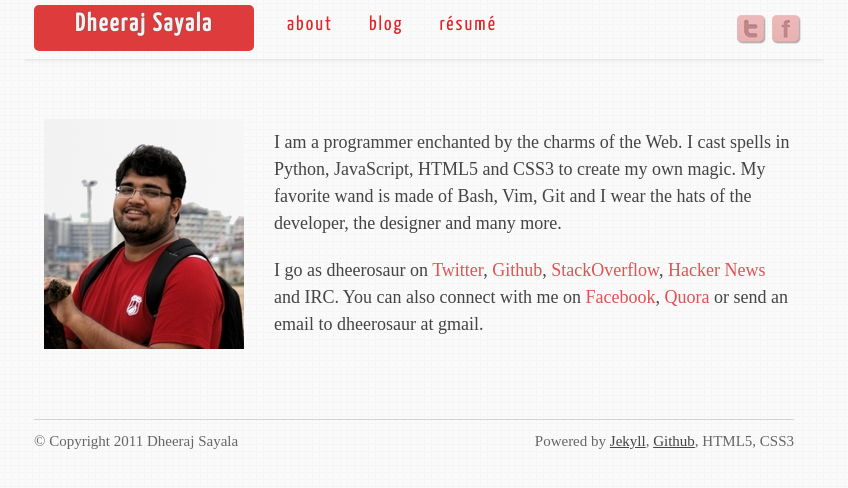
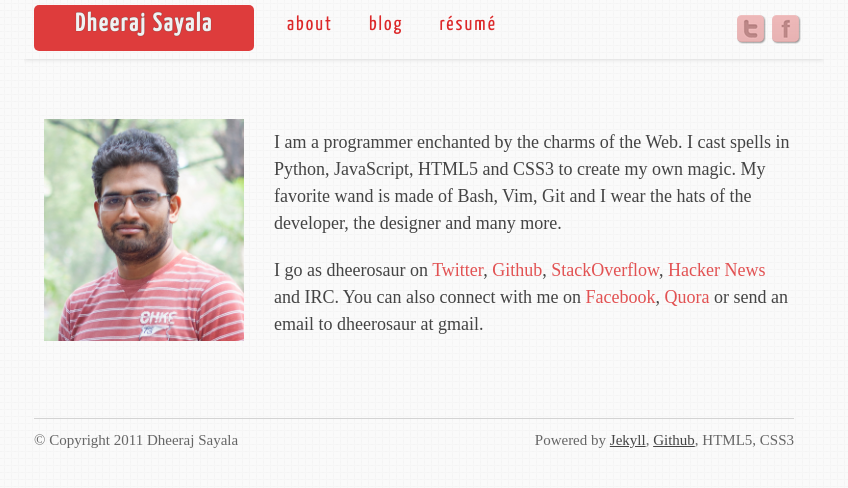
Before and after one commit to dheerosaur/dheerosaur.github.com, a Jekyll site: the page built from index.html, in a window 1280 px wide. Shown: the top 488 px of the page, without its empty margins (216-1064 px from the left). Built offline with Jekyll 4.4.1, drawn with Linux system fonts in a browser that asks for light colours; some web fonts are replaced.

Commit message:
Change photo on site

```diff
--- a/index.html
+++ b/index.html
@@ -7,7 +7,7 @@ title: Dheeraj Sayala
 <section id="main">
   <section id="about-me">
 
-  <img id="photo" src="/images/photo.jpg" />
+  <img id="photo" src="/images/photo-2016.jpg" />
     <p id="intro">I am a programmer enchanted by the charms of the Web. I cast spells in Python,
     JavaScript, HTML5 and CSS3 to create my own magic. My favorite wand is made of Bash, Vim, Git
     and I wear the hats of the developer, the designer and many more.
```
Also changed, not shown: images/photo-2016.jpg (added).
